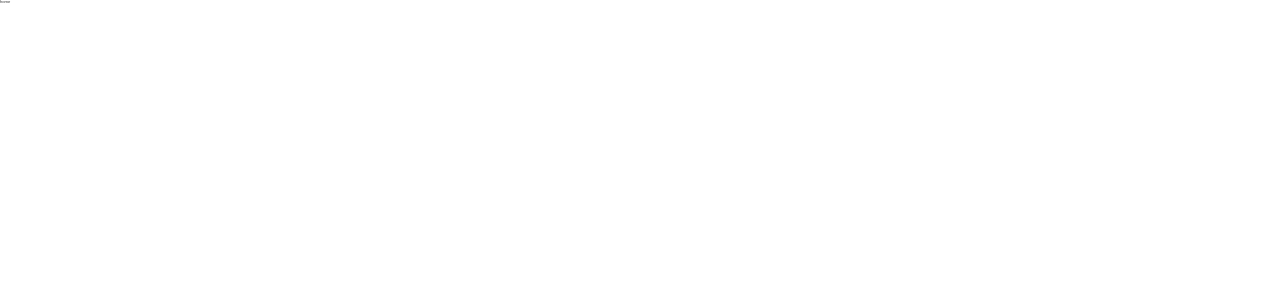
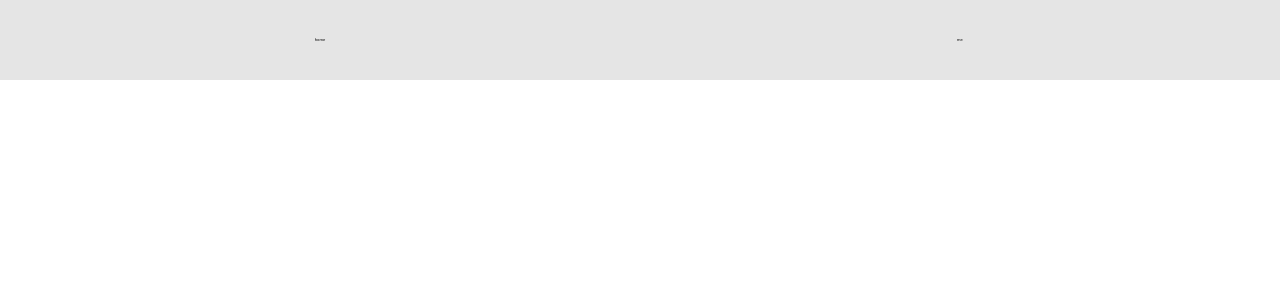
Before and after one commit to hsir05/react-project-package, a React app: page / in a window 1280 px wide. Shown: the top 300 px of the page. Built offline with nearby package versions, Linux system fonts and the light colour scheme.

Commit message:
添加页面

```diff
--- a/src/App.js
+++ b/src/App.js
@@ -3,7 +3,8 @@
 import { Provider } from 'react-redux'
 import store from './store/store.js'
 
-import Homepage from './pages/homepage/homepage.jsx'
+import home from './pages/home/home.jsx'
+import me from './pages/me/me.jsx'
 
 
 export default class App extends Component {
@@ -14,7 +15,8 @@
         <Provider store={store}>
           <Router>
             <Switch>
-              <Route path="/" component={Homepage}/>
+              <Route exact path="/" component={home}/>
+              <Route exact path="/me" component={me}/>
             </Switch>
           </Router>
         </Provider>
--- /dev/null
+++ b/src/pages/home/home.jsx
@@ -0,0 +1,19 @@
+import React, { Component } from 'react'
+import { Link } from 'react-router-dom'
+import './home.scss'
+
+export default class Home extends Component {
+  constructor (props) {
+    super(props)
+    this.state = {}
+  }
+  render() {
+    return (
+      <div className='home'>
+        <Link to="/"><div className='item'>home</div></Link>
+
+        <Link to="/me"><div className='item'>me</div></Link>
+      </div>
+    )
+  }
+}
--- /dev/null
+++ b/src/pages/home/home.scss
@@ -0,0 +1,15 @@
+.home{
+  display: flex;
+  justify-content: space-evenly;
+  .item{
+    width: 100%;
+    height: 10vh;
+    line-height: 10vh;
+    background: #e5e5e5;
+  }
+  a{
+    display: inline-block;
+    width: 100%;
+    text-align: center;
+  }
+}
--- a/src/pages/homepage/homepage.jsx
+++ /dev/null
@@ -1,12 +0,0 @@
-import React, { Component } from 'react'
-
-
-export default class Homepage extends Component {
-  render() {
-    return (
-      <div className="App">
-        home
-      </div>
-    )
-  }
-}
--- /dev/null
+++ b/src/pages/me/me.jsx
@@ -0,0 +1,16 @@
+import React, { Component } from 'react'
+import './me.scss'
+
+export default class Me extends Component {
+  constructor (props) {
+    super(props)
+    this.state = {}
+  }
+  render() {
+    return (
+      <div >
+        通过上面的配置，这个应用知道如何渲染下面四个 URL：
+      </div>
+    )
+  }
+}
```
Also changed, not shown: src/pages/me/me.scss (added).
